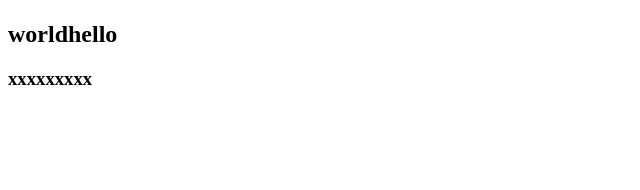
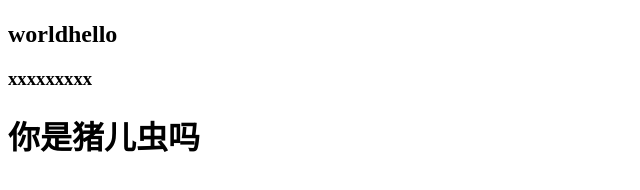
Before and after one commit to vealirui/testDemo, a plain HTML site: page index.html in a window 1280 px wide. Shown: the whole page, without its empty margins (0-640 px from the left). Drawn offline with Linux system fonts and the light colour scheme.

Commit message:
这是第六次提交

```diff
--- a/index.html
+++ b/index.html
@@ -10,7 +10,7 @@
     <h1></h1>
     <h2>worldhello</h2>
     <h3>xxxxxxxxx</h3>
-    <h1></h1>
+    <h1>你是猪儿虫吗</h1>
     <h1></h1>
     <h1></h1>
 </body>
```
